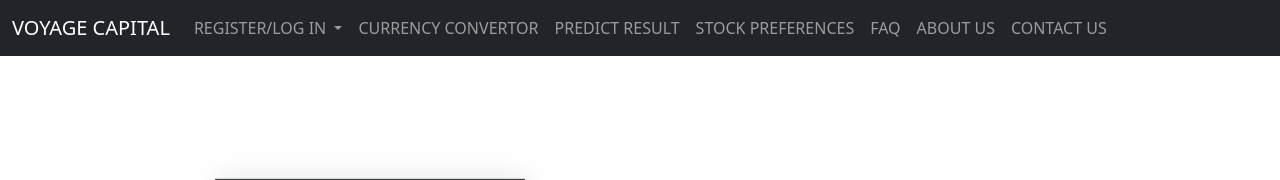
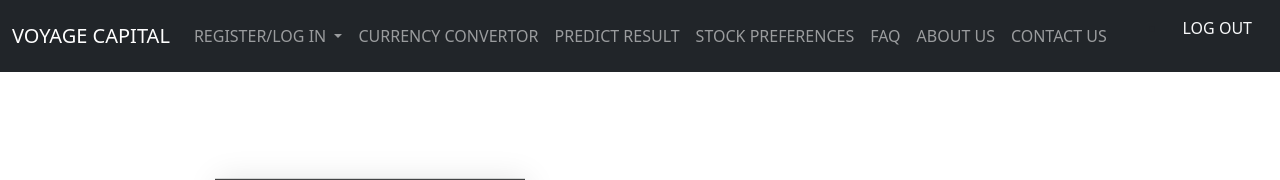
Before and after one commit to Navya-Aggarwal/Voyage-Capital--Stock-Market-Prediction, a Flask app: page /contactus in a window 1280 px wide. Shown: the top 180 px of the page. Run offline with Flask 2, Linux system fonts and the light colour scheme; some libraries are stand-ins or nearby versions.

Commit message:
Update contactus.html

```diff
--- a/templates/contactus.html
+++ b/templates/contactus.html
@@ -57,6 +57,11 @@
                 <a class="nav-link" href="{{ url_for('contactus') }}">CONTACT US</a>
               </li>
             </ul>
+               <ul>
+            <li class="nav-item " >
+              <a class="nav-link text-light " href="{{ url_for('dashboard') }}">LOG OUT</a>
+            </li>
+          </ul>
           </div>
         </div>
       </nav>
```
